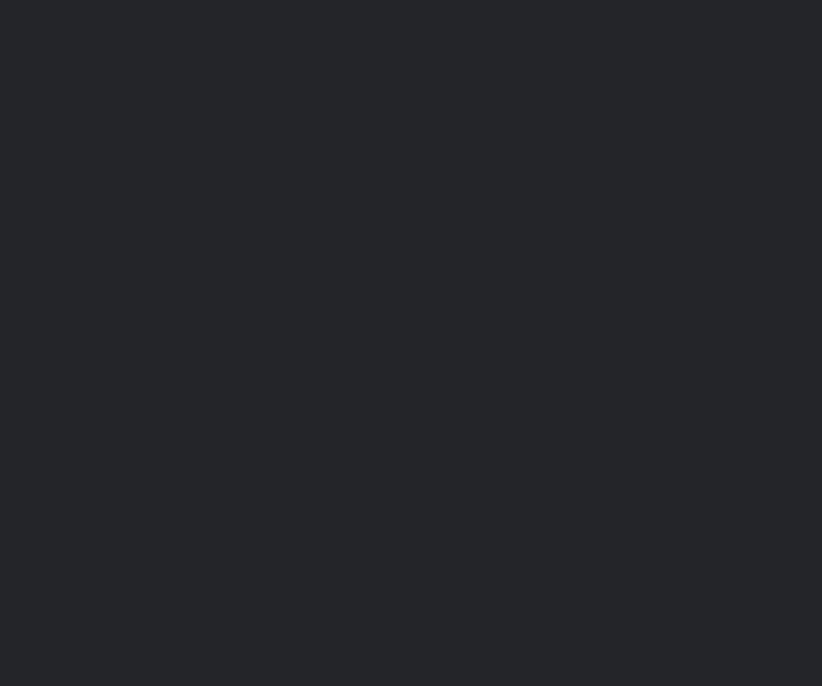
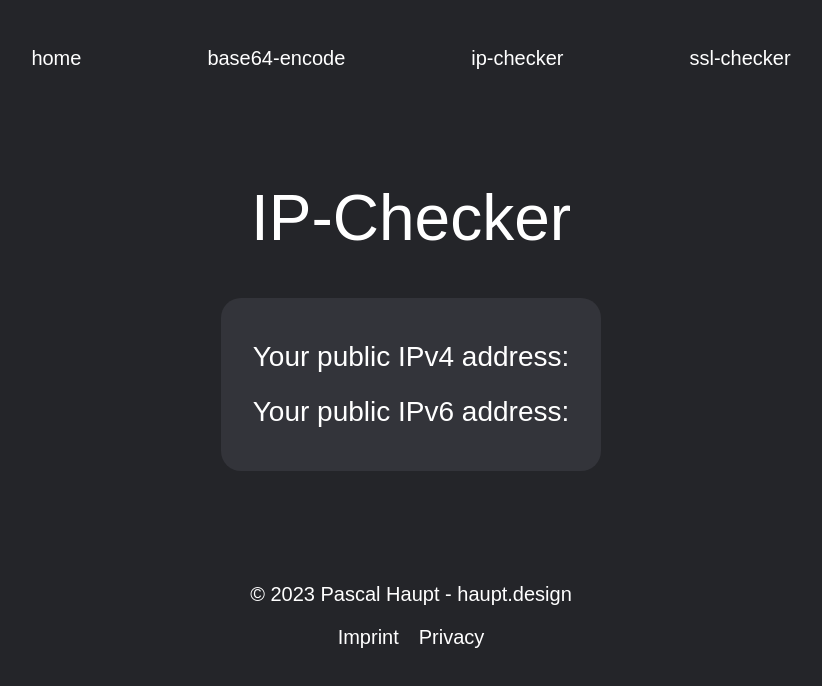
Before and after one commit to haupt-pascal/toolware.dev, a Nuxt app: page /ip-checker in a window 1280 px wide. Before the commit this address had no page. Shown: the top 686 px of the page, without its empty margins (229-1051 px from the left). Built offline with nearby package versions, Linux system fonts and the light colour scheme; no server answers.

Commit message:
added ip checker

```diff
--- a/assets/stylesheet/style.scss
+++ b/assets/stylesheet/style.scss
@@ -132,6 +132,22 @@ h3 {
   }
 }
 
+.result {
+    background: $secondary;
+    padding: 20px 32px;
+    border-radius: 20px;
+
+    h2 {
+        font-size: 28px;
+        text-align: left;
+
+        b {
+            color: $primary;
+            letter-spacing: 1px;
+        }
+    }
+}
+
 .footer {
     width: 80%;
     margin: 0 auto;
--- a/components/Navigation.vue
+++ b/components/Navigation.vue
@@ -1,9 +1,9 @@
 <template>
     <div class="navigation">
         <a href="/">home</a>
-        <a href="">base64-encode</a>
-        <a href="">ip-checker</a>
-        <a href="">ssl-checker</a>
+        <a href="/base64-encode">base64-encode</a>
+        <a href="/ip-checker">ip-checker</a>
+        <a href="ssl-checker">ssl-checker</a>
     </div>
 </template>
 <style lang="scss">
--- a/layouts/default.vue
+++ b/layouts/default.vue
@@ -9,19 +9,19 @@
             <h2>
                 ip <br> checker
             </h2>
-            <a href="ipchecker">Click here</a>
+            <a href="/ip-checker">Click here</a>
         </div>
         <div class="container">
             <h2>
                 base64 <br> encode
             </h2>
-            <a href="base64">Click here</a>
+            <a href="base64-encode">Click here</a>
         </div>
         <div class="container">
             <h2>
                 ssl <br> checker
             </h2>
-            <a href="base64">Click here</a>
+            <a href="ssl-checker">Click here</a>
         </div>
     </div>
   </div>
--- /dev/null
+++ b/pages/ip-checker.vue
@@ -0,0 +1,51 @@
+<script setup lang="ts">
+import { ref, onMounted } from 'vue';
+
+const ipv4 = ref('');
+const ipv6 = ref('');
+
+async function fetchIPv4() {
+  try {
+    const response = await fetch('https://api.ipify.org?format=json');
+    const data = await response.json();
+    const { ip } = data;
+
+    ipv4.value = `${ip}`;
+  } catch (error) {
+    console.error('Error while accessing your IPv4 address:', error);
+  }
+}
+
+async function fetchIPv6() {
+  try {
+    const response = await fetch('https://api64.ipify.org?format=json');
+    const data = await response.json();
+    const { ip } = data;
+
+    ipv6.value = `${ip}`;
+  } catch (error) {
+    console.error('Error while accessing your IPv6 address', error);
+  }
+}
+
+onMounted(() => {
+  fetchIPv4();
+  fetchIPv6();
+});
+</script>
+
+<template>
+  <Navigation />
+  <div class="hero subpage">
+    <h1>IP-Checker</h1>
+    <div class="result">
+        <h2>Your public IPv4 address: <b>{{ ipv4 }}</b></h2>
+        <h2>Your public IPv6 address: <b>{{ ipv6 }}</b></h2>
+    </div>
+  </div>
+  <Footer />
+</template>
+
+<style lang="scss">
+  @import "@/assets/stylesheet/style";
+</style>
--- a/pages/ipchecker.vue
+++ /dev/null
@@ -1,11 +0,0 @@
-<template>
-  <Navigation />
-  <div class="hero subpage">
-    <h1>IP-Checker</h1>
-  </div>
-
-  <Footer />
-</template>
-<style lang="scss">
-@import "@/assets/stylesheet/style";
-</style>
```
